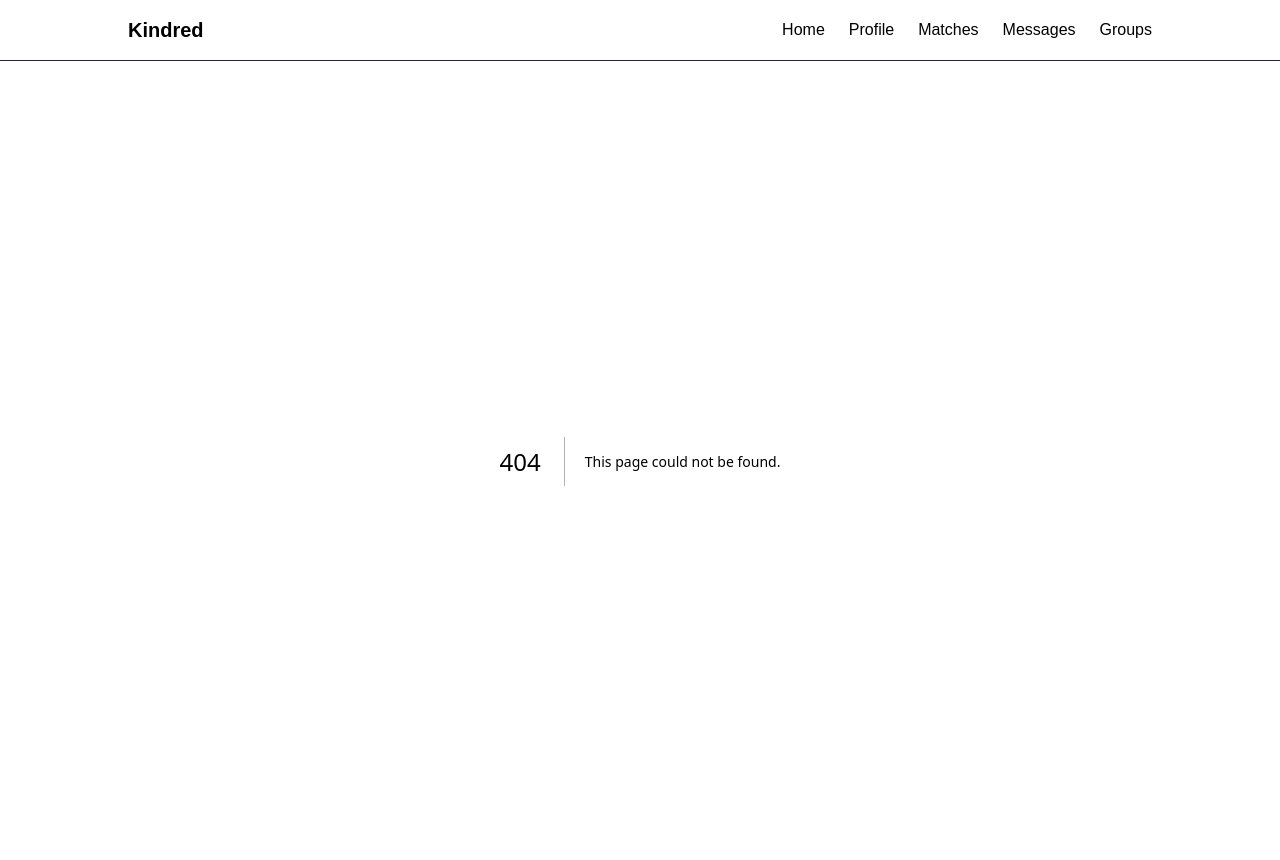
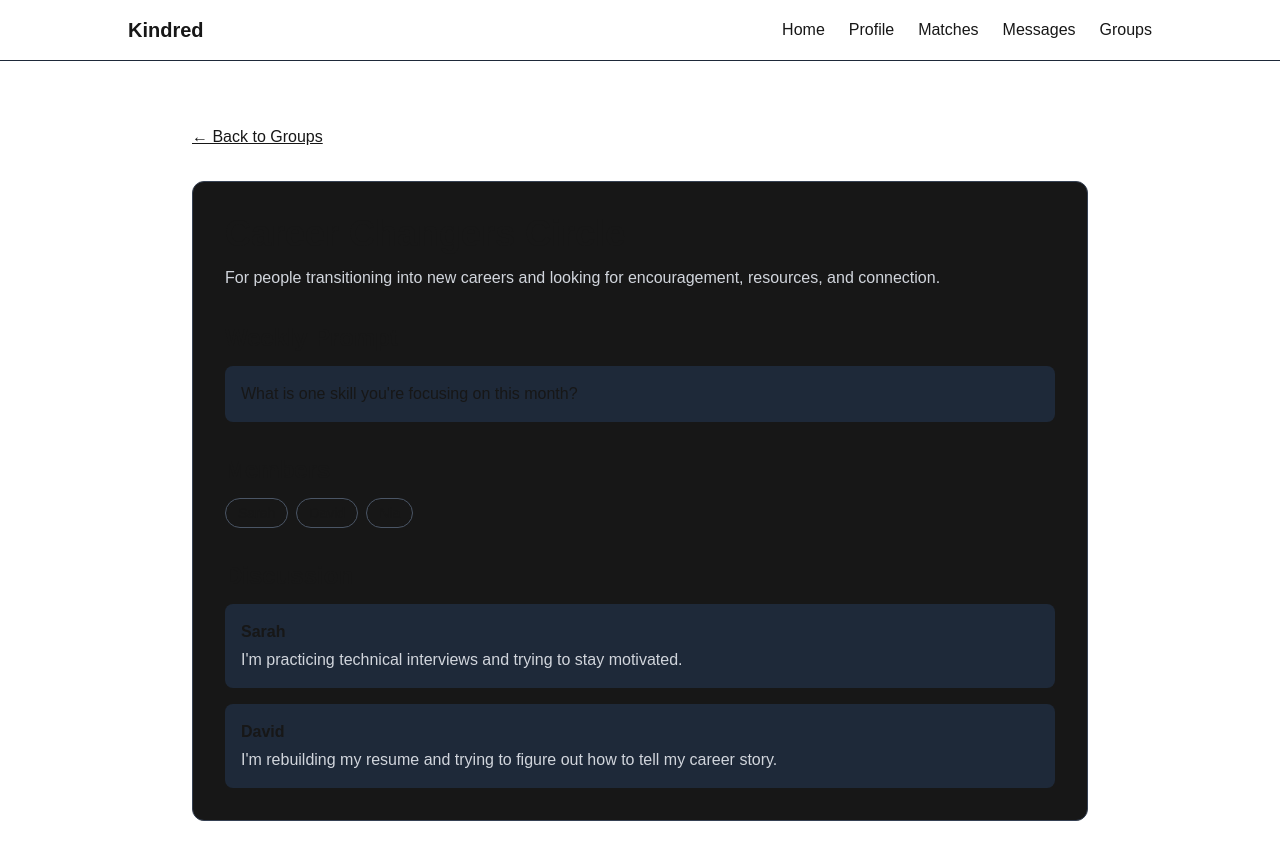
Before and after one commit to krysfields12/kindred-app, a Next.js app: page /groups/career-changers in a window 1280 px wide. Before the commit this address had no page. Shown: the top 860 px of the page. Built offline with nearby package versions, Linux system fonts and the light colour scheme.

Commit message:
Add group detail pages

```diff
--- /dev/null
+++ b/app/groups/[slug]/page.tsx
@@ -0,0 +1,137 @@
+import Link from "next/link";
+import { notFound } from "next/navigation";
+
+const groups = {
+  entrepreneurs: {
+    name: "Aspiring Entrepreneurs Circle",
+    description:
+      "For people building businesses, side projects, or startup ideas while balancing everyday life.",
+    members: ["Jordan", "Maya", "Chris", "Alicia"],
+    prompt: "What is one small step you can take this week toward your business idea?",
+    posts: [
+      {
+        author: "Jordan",
+        text: "I'm trying to stay consistent with building after work. Would love accountability.",
+      },
+      {
+        author: "Maya",
+        text: "I'm working on validating my idea before I build too much.",
+      },
+    ],
+  },
+
+  "career-changers": {
+    name: "Career Changers Circle",
+    description:
+      "For people transitioning into new careers and looking for encouragement, resources, and connection.",
+    members: ["Sarah", "David", "Nia"],
+    prompt: "What is one skill you're focusing on this month?",
+    posts: [
+      {
+        author: "Sarah",
+        text: "I'm practicing technical interviews and trying to stay motivated.",
+      },
+      {
+        author: "David",
+        text: "I'm rebuilding my resume and trying to figure out how to tell my career story.",
+      },
+    ],
+  },
+
+  "new-to-city": {
+    name: "New-to-City Circle",
+    description:
+      "For people who recently moved and want to build community in a new place.",
+    members: ["Mike", "Taylor", "Avery", "Sam"],
+    prompt: "What is one place in your new city you'd like to explore this week?",
+    posts: [
+      {
+        author: "Mike",
+        text: "I moved recently and want to find more low-pressure ways to meet people locally.",
+      },
+      {
+        author: "Taylor",
+        text: "I'm looking for coffee shops, walking groups, and weekend activities.",
+      },
+    ],
+  },
+
+  "new-parents": {
+    name: "New Parents Circle",
+    description:
+      "For first-time parents looking for support, shared experiences, and community.",
+    members: ["Emily", "Rachel", "Marcus"],
+    prompt: "What is one thing that would help you feel more supported this week?",
+    posts: [
+      {
+        author: "Emily",
+        text: "I'm trying to balance parenthood with still feeling like myself.",
+      },
+      {
+        author: "Marcus",
+        text: "I'd love to hear how others are managing sleep, routines, and social life.",
+      },
+    ],
+  },
+};
+
+type GroupSlug = keyof typeof groups;
+
+export default async function GroupDetailPage({
+  params,
+}: {
+  params: Promise<{ slug: string }>;
+}) {
+  const { slug } = await params;
+  const group = groups[slug as GroupSlug];
+
+  if (!group) {
+    notFound();
+  }
+
+  return (
+    <main className="min-h-screen px-6 py-16">
+      <section className="max-w-4xl mx-auto">
+        <Link href="/groups" className="underline">
+          ← Back to Groups
+        </Link>
+
+        <div className="mt-8 rounded-xl border border-gray-700 bg-neutral-900 p-8">
+          <h1 className="text-4xl font-bold mb-3">{group.name}</h1>
+          <p className="text-gray-300 mb-8">{group.description}</p>
+
+          <section className="mb-8">
+            <h2 className="text-2xl font-bold mb-3">Weekly Prompt</h2>
+            <p className="rounded-lg bg-gray-800 p-4">{group.prompt}</p>
+          </section>
+
+          <section className="mb-8">
+            <h2 className="text-2xl font-bold mb-3">Members</h2>
+            <div className="flex flex-wrap gap-2">
+              {group.members.map((member) => (
+                <span
+                  key={member}
+                  className="rounded-full border border-gray-600 px-3 py-1 text-sm"
+                >
+                  {member}
+                </span>
+              ))}
+            </div>
+          </section>
+
+          <section>
+            <h2 className="text-2xl font-bold mb-3">Discussion</h2>
+            <div className="space-y-4">
+              {group.posts.map((post, index) => (
+                <div key={index} className="rounded-lg bg-gray-800 p-4">
+                  <p className="font-semibold mb-1">{post.author}</p>
+                  <p className="text-gray-300">{post.text}</p>
+                </div>
+              ))}
+            </div>
+          </section>
+        </div>
+      </section>
+    </main>
+  );
+}
--- a/app/groups/page.tsx
+++ b/app/groups/page.tsx
@@ -1,9 +1,12 @@
 "use client";
 
+import Link from "next/link";
 import { useState } from "react";
+
 
 const groups = [
   {
+    slug: "entrepreneurs",
     name: "Aspiring Entrepreneurs Circle",
     description:
       "For people building businesses, side projects, or startup ideas while balancing everyday life.",
@@ -11,6 +14,7 @@ const groups = [
     goal: "Build businesses with accountability and support",
   },
   {
+    slug: "career-changers",
     name: "Career Changers Circle",
     description:
       "For people transitioning into new careers and looking for encouragement, resources, and connection.",
@@ -18,6 +22,7 @@ const groups = [
     goal: "Navigate career change together",
   },
   {
+    slug: "new-to-city",
     name: "New-to-City Circle",
     description:
       "For people who recently moved and want to build community in a new place.",
@@ -25,6 +30,7 @@ const groups = [
     goal: "Build local friendships and belonging",
   },
   {
+    slug: "new-parents",
     name: "New Parents Circle",
     description:
       "For first-time parents looking for support, shared experiences, and community.",
@@ -73,13 +79,22 @@ export default function GroupsPage() {
                   {joined ? group.members + 1 : group.members} members
                 </p>
 
+                <div className="flex gap-3">
                 <button
-                  type="button"
-                  onClick={() => handleJoin(group.name)}
-                  className="bg-black text-white px-6 py-3 rounded-lg"
+                    type="button"
+                    onClick={() => handleJoin(group.name)}
+                    className="bg-black text-white px-6 py-3 rounded-lg"
                 >
-                  {joined ? "Joined" : "Join Group"}
+                    {joined ? "Joined" : "Join Group"}
                 </button>
+
+                <Link
+                    href={`/groups/${group.slug}`}
+                    className="border border-gray-600 px-6 py-3 rounded-lg text-center"
+                >
+                    View Group
+                </Link>
+                </div>
               </div>
             );
           })}
```
